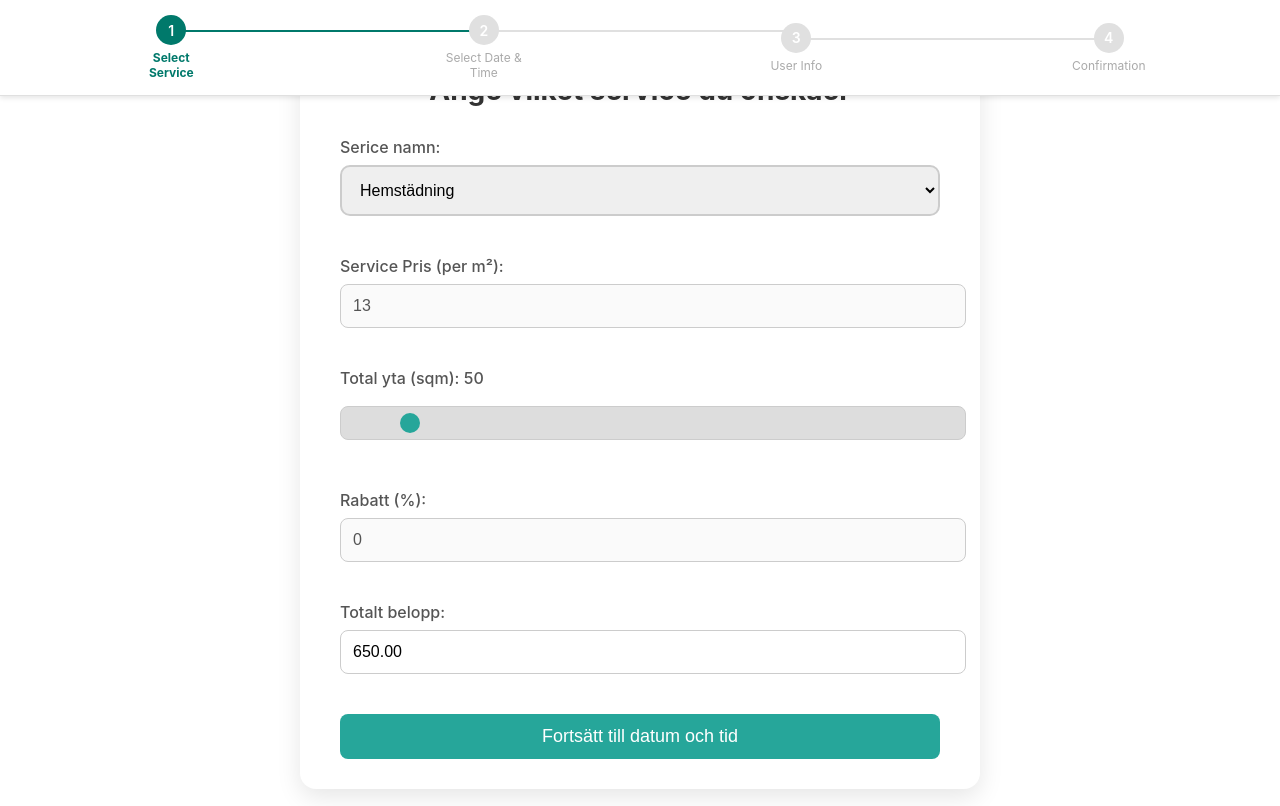
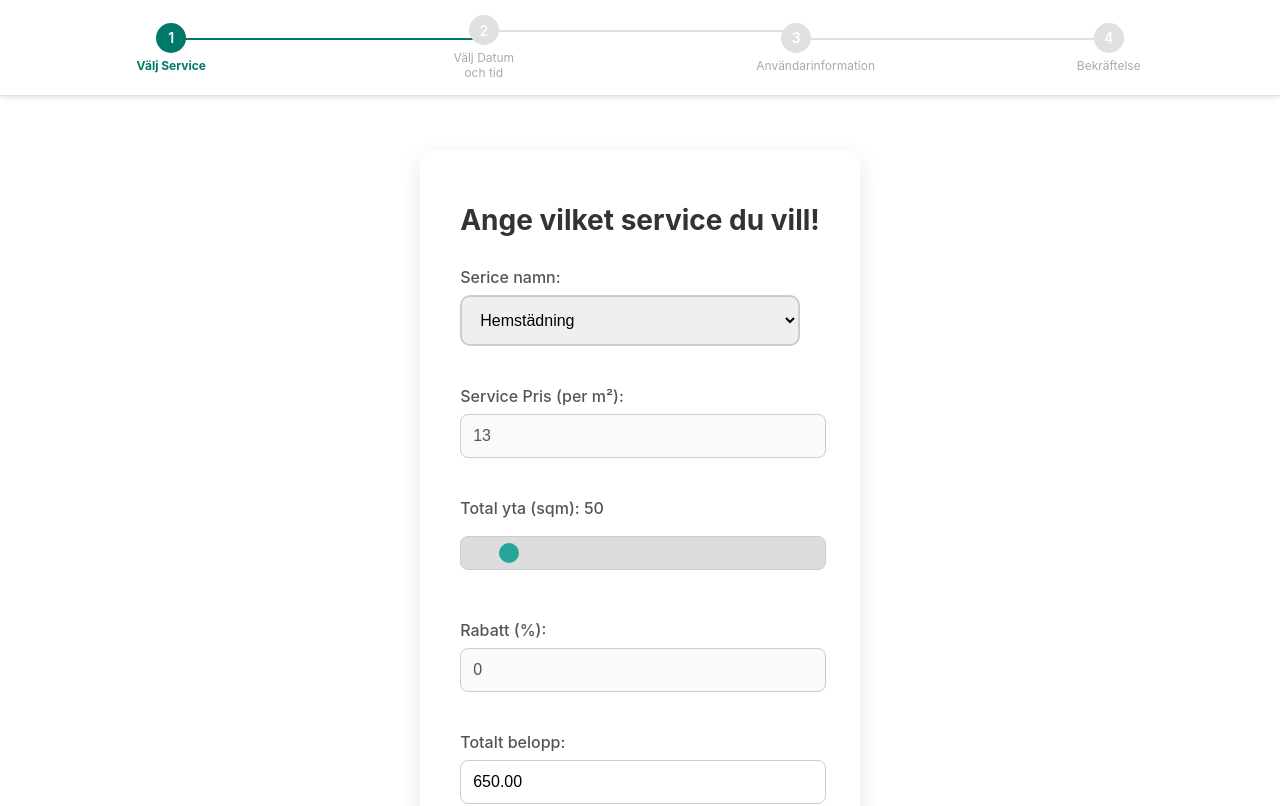
Before and after one commit to baraabd/booking-system, a React (Create React App) app in the folder frontend/: page / in a window 1280 px wide. Shown: the top 806 px of the page. Built offline with nearby package versions, Linux system fonts and the light colour scheme.

Commit message:
improve css

```diff
--- a/frontend/src/App.jsx
+++ b/frontend/src/App.jsx
@@ -164,9 +164,13 @@ function App() {
         <>
           <CalendarComponent onDateSelect={handleDateSelect} />
           <TimeSlots onTimeSelect={handleTimeSelect} />
-          <button onClick={handleProceedToUserInfo} className="confirm-button">
+          <div className='buttonDev'>
+
+          <button onClick={handleProceedToUserInfo} className="confirm-button-time">
           Fortsätt till ange din info
           </button>
+
+          </div>
         </>
       )}
       {stage === 3 && (
@@ -179,7 +183,7 @@ function App() {
       {stage === 4 && (
         <>
           <BookingConfirmed bookingDetails={{ ...userDetails, ...serviceDetails, bookingDate: selectedDate, timeFrom: selectedTimeFrom, timeTo: selectedTimeTo }} />
-          <button onClick={handleConfirmBooking} className="confirm-button">
+          <button onClick={handleConfirmBooking} className="confirm-button-confirmation">
           Bekräfta bokning
           </button>
         </>
--- a/frontend/src/BookingForm.css
+++ b/frontend/src/BookingForm.css
@@ -3,10 +3,9 @@
   padding: 20px 30px;
   border-radius: 10px;
   box-shadow: 0 4px 12px rgba(0, 0, 0, 0.1);
-  max-width: 85%;
   margin: 0 auto;
   position: relative;
-  top: 80px; /* To ensure space for the progress bar */
+  top: 150px; /* To ensure space for the progress bar */
   transition: all 0.3s ease-in-out;
 }
 
@@ -43,7 +42,7 @@
   outline: none;
 }
 
-.confirm-button {
+.confirm-button-user {
   display: block;
   width: 100%;
   padding: 12px;
@@ -56,7 +55,7 @@
   transition: background-color 0.3s ease;
 }
 
-.confirm-button:hover {
+.confirm-button-user:hover {
   background-color: #00796b;
 }
 
--- a/frontend/src/Calendar.css
+++ b/frontend/src/Calendar.css
@@ -1,4 +1,7 @@
 .calendar-container {
+    display: flex;
+    flex-direction: column;
+    align-items: center;
   background-color: #ffffff;
   padding: 30px;
   border-radius: 12px;
@@ -7,6 +10,11 @@
   margin: 0 auto;
   text-align: center;
   overflow: hidden;
+  margin-top: 150px;
+}
+
+.buttonDev {
+  margin-top: 50px;
 }
 
 .calendar-title {
--- a/frontend/src/Confirmation.css
+++ b/frontend/src/Confirmation.css
@@ -9,6 +9,7 @@
   position: relative;
   top: 80px; /* Space for the progress bar */
   transition: all 0.3s ease-in-out;
+  top: 150px;
 }
 
 .booking-confirmed-container h2 {
--- a/frontend/src/ServiceDetails.css
+++ b/frontend/src/ServiceDetails.css
@@ -5,7 +5,7 @@
   border-radius: 16px;
   box-shadow: 0 8px 24px rgba(0, 0, 0, 0.1);
   max-width: 600px;
-  margin: 20px auto;
+  margin: 150px auto;
   text-align: center;
   transition: all 0.3s ease;
 }
@@ -22,6 +22,7 @@
   display: flex;
   flex-direction: column;
   gap: 20px;
+  padding-right: 20px;
 }
 
 .service-form .form-group {
@@ -84,7 +85,7 @@ input[type="range"]::-moz-range-thumb {
 }
 
 /* Confirm button styling */
-.confirm-button {
+.confirm-button-datum {
   background-color: #26a69a;
   color: white;
   font-size: 18px;
@@ -95,7 +96,7 @@ input[type="range"]::-moz-range-thumb {
   transition: background-color 0.3s ease, transform 0.2s ease;
 }
 
-.confirm-button:hover {
+.confirm-button-datum:hover {
   background-color: #00796b;
   transform: translateY(-2px);
 }
--- a/frontend/src/components/BookingForm.jsx
+++ b/frontend/src/components/BookingForm.jsx
@@ -43,7 +43,7 @@ function BookingForm({ discount: initialDiscount, onConfirmBooking, checkUserExi
 
   return (
     <div className="booking-form-container">
-      <h2 className="form-title">Enter Your Details</h2>
+      <h2 className="form-title">Ange dina uppgifter</h2>
 
       <form onSubmit={handleSubmit} className="booking-form">
         <div className="form-group">
@@ -52,7 +52,7 @@ function BookingForm({ discount: initialDiscount, onConfirmBooking, checkUserExi
             type="text"
             value={name}
             onChange={(e) => setName(e.target.value)}
-            placeholder="Enter your name"
+            placeholder="Ange ditt namn"
             required
           />
         </div>
@@ -63,7 +63,7 @@ function BookingForm({ discount: initialDiscount, onConfirmBooking, checkUserExi
             type="email"
             value={email}
             onChange={handleEmailChange}
-            placeholder="Enter your email"
+            placeholder="Ange din e-postadress"
             required
           />
           {discountMessage && <p>{discountMessage}</p>}
@@ -75,7 +75,7 @@ function BookingForm({ discount: initialDiscount, onConfirmBooking, checkUserExi
             type="tel"
             value={phone}
             onChange={(e) => setPhone(e.target.value)}
-            placeholder="Enter your phone number"
+            placeholder="Ange ditt telefonnummer"
             required
           />
         </div>
@@ -86,7 +86,7 @@ function BookingForm({ discount: initialDiscount, onConfirmBooking, checkUserExi
             type="text"
             value={address}
             onChange={(e) => setAddress(e.target.value)}
-            placeholder="Enter your address"
+            placeholder="Ange din adress"
             required
           />
         </div>
@@ -97,12 +97,12 @@ function BookingForm({ discount: initialDiscount, onConfirmBooking, checkUserExi
             type="text"
             value={postalCode}
             onChange={(e) => setPostalCode(e.target.value)}
-            placeholder="Enter your postal code"
+            placeholder="Ange ditt postnummer"
             required
           />
         </div>
 
-        <button type="submit" className="confirm-button">Sammanfatta på service</button>
+        <button type="submit" className="confirm-button-user">Sammanfatta på service</button>
       </form>
     </div>
   );
--- a/frontend/src/components/Confirmation.jsx
+++ b/frontend/src/components/Confirmation.jsx
@@ -33,8 +33,8 @@ function BookingConfirmed({ bookingDetails }) {
 
   return (
     <div className="booking-confirmed-container">
-      <h2>Bokning bekräftad</h2>
-      <p>Tack för att du bokar hos oss, {name || 'N/A'}!</p>
+      <h2>Bekräfta Bokning</h2>
+      <p>Kontrollera att din bokning stämmer, sen klick Bekräta!</p>
       <div className="booking-info">
         <div className="booking-row"><span className="booking-label">Namn:</span> <span className="booking-value">{name || 'N/A'}</span></div>
         <div className="booking-row"><span className="booking-label">E-post:</span> <span className="booking-value">{email || 'N/A'}</span></div>
@@ -49,9 +49,6 @@ function BookingConfirmed({ bookingDetails }) {
         <div className="booking-row"><span className="booking-label">Rabatt:</span> <span className="booking-value">{discount || 0}%</span></div>
         <div className="booking-row"><span className="booking-label">Totalt belopp:</span> <span className="booking-value">${amount || 'N/A'}</span></div>
       </div>
-      <button onClick={handleGoToWebsite} className="confirm-button">
-        Go to Website
-      </button>
     </div>
   );
 }
--- a/frontend/src/components/ProgressBar.jsx
+++ b/frontend/src/components/ProgressBar.jsx
@@ -3,10 +3,10 @@ import '../ProgressBar.css';  // Import the CSS for styling
 
 const ProgressBar = ({ currentStage }) => {
   const stages = [
-    { label: "Select Service", stage: 1 },
-    { label: "Select Date & Time", stage: 2 },
-    { label: "User Info", stage: 3 },
-    { label: "Confirmation", stage: 4 }
+    { label: "Välj Service", stage: 1 },
+    { label: "Välj Datum och tid", stage: 2 },
+    { label: "Användarinformation", stage: 3 },
+    { label: "Bekräftelse", stage: 4 }
   ];
 
   return (
--- a/frontend/src/components/ServiceDetails.jsx
+++ b/frontend/src/components/ServiceDetails.jsx
@@ -38,7 +38,7 @@ function ServiceDetails({ onProceedToUser, discount: initialDiscount }) {
 
   return (
     <div className="service-details-container">
-      <h2>Ange vilket service du önskaer</h2>
+      <h2>Ange vilket service du vill!</h2>
 
       <form onSubmit={handleSubmit} className="service-form">
         <div className="form-group">
@@ -92,7 +92,7 @@ function ServiceDetails({ onProceedToUser, discount: initialDiscount }) {
           />
         </div>
 
-        <button type="submit" className="confirm-button">Fortsätt till datum och tid</button>
+        <button type="submit" className="confirm-button-datum">Fortsätt till datum och tid</button>
       </form>
     </div>
   );
--- a/frontend/src/styles.css
+++ b/frontend/src/styles.css
@@ -1,11 +1,9 @@
 /* General Form Styles */
-.booking-form-container {
-  background-color: #ffffff;
-  padding: 20px 30px;
-  border-radius: 10px;
-  box-shadow: 0 4px 12px rgba(0, 0, 0, 0.1);
-  max-width: 600px;
-  margin: 0 auto;
+
+.app-container {
+  display: flex;
+  align-items: center;
+  flex-direction: column;
 }
 
 .form-title {
@@ -26,6 +24,11 @@
   margin-bottom: 8px;
 }
 
+form.booking-form {
+  width: 300px;
+  padding-right: 20px;
+}
+
 .form-group input {
   width: 100%;
   padding: 12px;
@@ -41,7 +44,7 @@
   outline: none;
 }
 
-.confirm-button {
+.confirm-button-time {
   display: block;
   width: 100%;
   padding: 12px;
@@ -52,17 +55,34 @@
   border-radius: 8px;
   cursor: pointer;
   transition: background-color 0.3s ease;
+
 }
 
-.confirm-button:hover {
+.confirm-button-confirmation {
+  display: block;
+  width: 100%;
+  padding: 12px;
+  background-color: #26a69a;
+  color: white;
+  font-size: 18px;
+  border: none;
+  border-radius: 8px;
+  cursor: pointer;
+  transition: background-color 0.3s ease;
+  width: 18%;
+  margin-top: 150px;
+
+}
+
+.confirm-button-time:hover {
   background-color: #00796b;
 }
 
+.confirm-button-confirmation:hover {
+  background-color: #00796b;
+}
 /* Mobile Responsiveness */
 @media screen and (max-width: 600px) {
-  .booking-form-container {
-    padding: 15px;
-  }
 
   .form-title {
     font-size: 22px;
--- a/frontend/src/timeSlott.css
+++ b/frontend/src/timeSlott.css
@@ -3,13 +3,13 @@
   padding: 20px;
   background-color: #ffffff;
   border-radius: 12px;
-  max-width: 600px;
+  max-width: 500px;
   width: 85%;
   margin: 0 auto;
   box-shadow: 0 4px 12px rgba(0, 0, 0, 0.1);
   transition: all 0.3s ease-in-out;
   position: relative;
-  top: 80px;
+  top: 50px;
 }
 
 .time-slots-container h2 {
```
Also changed, not shown: 1 other file (tests, documents, lock files or other folders).
